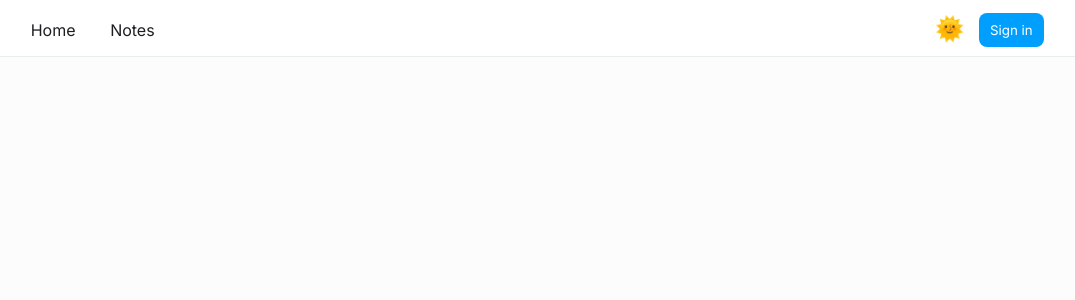
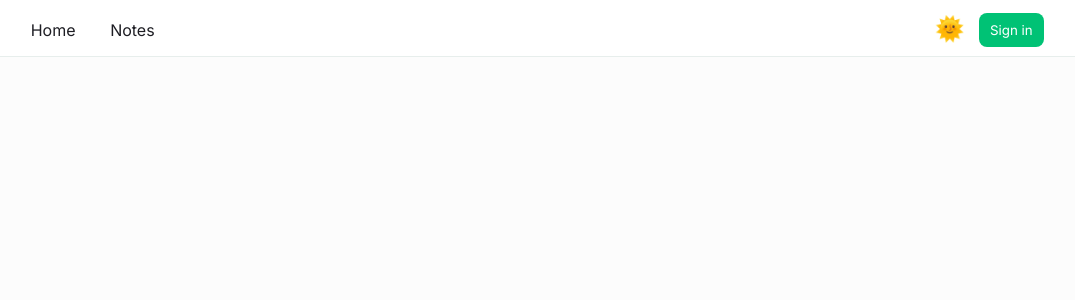
Before and after one commit to samkaj/buddy, a React (Create React App) app in the folder src/web/: page / in a window 1280 px wide. Shown: the top 300 px of the page, without its empty margins (108-1183 px from the left). Built offline with nearby package versions, Linux system fonts and the light colour scheme.

Commit message:
UI: Change colors to work better with white text.

```diff
--- a/src/web/src/sass/colors.scss
+++ b/src/web/src/sass/colors.scss
@@ -6,10 +6,10 @@
     --bg-variant: #ffffff;
     --bg-lighter: #f3f2f2;
     --border: #e7eeec;
-    --primary: #009ffd;
-    --primary-variant: #21aaf9;
-    --secondary: #959eef;
-    --secondary-variant: #6874e8;
+    --primary: #00c275;
+    --primary-variant: #0fb371;
+    --secondary: #6272ff;
+    --secondary-variant: #5564e6;
     --gradient: #ffffff;
     --shadow: rgba(149, 157, 165, 0.1);
 }
@@ -18,13 +18,13 @@
     --fg: #ffffff;
     --fg-variant: #f3f7f6;
     --fg-lighter: #dbe0df;
-    --bg: #1e1e24;
-    --bg-variant: #222228;
-    --border: #414542;
-    --primary: #009ffd;
-    --primary-variant: #21aaf9;
-    --secondary: #959eef;
-    --secondary-variant: #6874e8;
+    --bg: #1c1c1c;
+    --bg-variant: #1b1b1b;
+    --border: #292929;
+    --primary: #00c275;
+    --primary-variant: #0fb371;
+    --secondary: #6272ff;
+    --secondary-variant: #5564e6;
     --gradient: #ffffff;
     --shadow: #00000000;
 }
```
